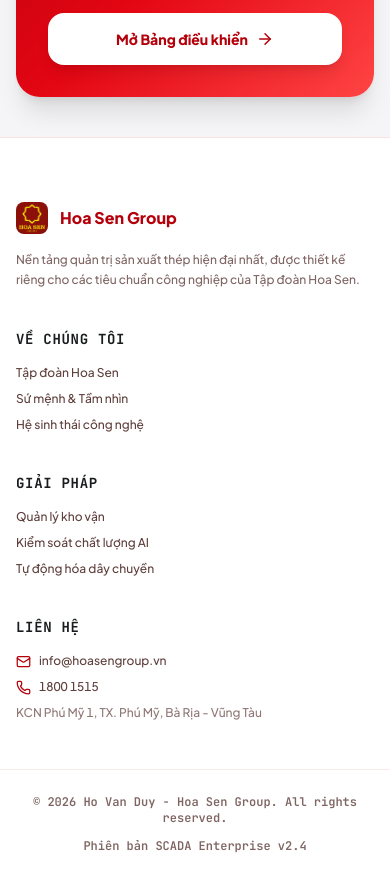
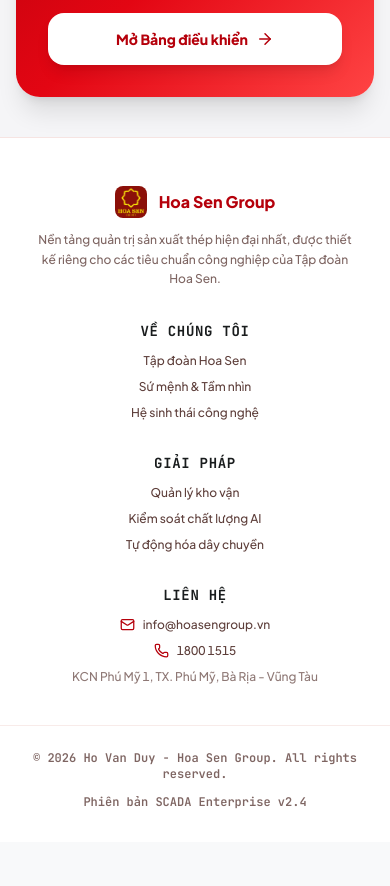
Before and after one commit to VANDUY1112/hoasen, a React (Vite) app: page /#/trang-chu in a window 390 px wide. Before the commit this address led to /#/landing. Shown: the part 2720-3606 px from the top of the page. After the commit the page ends 3562 px from the top, so only its background shows below. Built offline with nearby package versions, Linux system fonts and the light colour scheme.

Commit message:
feat: add responsive landing page with navigation, hero section, and key metrics

```diff
--- a/src/pages/LandingPage.tsx
+++ b/src/pages/LandingPage.tsx
@@ -490,20 +490,20 @@
       </section>
 
       {/* Footer */}
-      <footer id="contact" className="w-full bg-surface-container-lowest border-t border-outline-variant/40 pt-16 pb-8">
-        <div className="max-w-7xl mx-auto px-4 sm:px-6 lg:px-8 grid grid-cols-1 md:grid-cols-4 gap-10">
-          <div className="md:col-span-1">
-            <div className="flex items-center gap-3 mb-4">
+      <footer id="contact" className="w-full bg-surface-container-lowest border-t border-outline-variant/40 pt-12 sm:pt-16 pb-8">
+        <div className="max-w-7xl mx-auto px-4 sm:px-6 lg:px-8 grid grid-cols-1 md:grid-cols-4 gap-8 sm:gap-10">
+          <div className="md:col-span-1 flex flex-col items-center md:items-start text-center md:text-left">
+            <div className="flex items-center gap-3 mb-3 sm:mb-4">
               <img alt="Hoa Sen Logo" className="h-8 w-8 rounded-lg object-cover" src="/logo.jpg" />
               <span className="font-extrabold text-base text-primary">Hoa Sen Group</span>
             </div>
-            <p className="text-xs sm:text-sm text-on-surface-variant/80 leading-relaxed font-medium">
+            <p className="text-xs sm:text-sm text-on-surface-variant/80 leading-relaxed font-medium max-w-xs md:max-w-none">
               Nền tảng quản trị sản xuất thép hiện đại nhất, được thiết kế riêng cho các tiêu chuẩn công nghiệp của Tập đoàn Hoa Sen.
             </p>
           </div>
 
-          <div>
-            <h4 className="font-bold text-sm text-on-surface uppercase tracking-wider mb-4 font-mono">Về chúng tôi</h4>
+          <div className="flex flex-col items-center md:items-start text-center md:text-left">
+            <h4 className="font-bold text-sm text-on-surface uppercase tracking-wider mb-3 sm:mb-4 font-mono">Về chúng tôi</h4>
             <ul className="space-y-2.5 text-xs sm:text-sm text-on-surface-variant font-medium">
               <li className="hover:text-primary cursor-pointer transition-colors">Tập đoàn Hoa Sen</li>
               <li className="hover:text-primary cursor-pointer transition-colors">Sứ mệnh &amp; Tầm nhìn</li>
@@ -511,8 +511,8 @@
             </ul>
           </div>
 
-          <div>
-            <h4 className="font-bold text-sm text-on-surface uppercase tracking-wider mb-4 font-mono">Giải pháp</h4>
+          <div className="flex flex-col items-center md:items-start text-center md:text-left">
+            <h4 className="font-bold text-sm text-on-surface uppercase tracking-wider mb-3 sm:mb-4 font-mono">Giải pháp</h4>
             <ul className="space-y-2.5 text-xs sm:text-sm text-on-surface-variant font-medium">
               <li onClick={() => navigate('/quan-ly-ton-kho')} className="hover:text-primary cursor-pointer transition-colors">Quản lý kho vận</li>
               <li onClick={() => navigate('/quan-ly-loi')} className="hover:text-primary cursor-pointer transition-colors">Kiểm soát chất lượng AI</li>
@@ -520,14 +520,14 @@
             </ul>
           </div>
 
-          <div>
-            <h4 className="font-bold text-sm text-on-surface uppercase tracking-wider mb-4 font-mono">Liên hệ</h4>
+          <div className="flex flex-col items-center md:items-start text-center md:text-left">
+            <h4 className="font-bold text-sm text-on-surface uppercase tracking-wider mb-3 sm:mb-4 font-mono">Liên hệ</h4>
             <ul className="space-y-2.5 text-xs sm:text-sm text-on-surface-variant font-medium">
-              <li className="flex items-center gap-2">
+              <li className="flex items-center justify-center md:justify-start gap-2">
                 <Mail size={15} className="text-primary shrink-0" />
                 <span>info@hoasengroup.vn</span>
               </li>
-              <li className="flex items-center gap-2">
+              <li className="flex items-center justify-center md:justify-start gap-2">
                 <Phone size={15} className="text-primary shrink-0" />
                 <span>1800 1515</span>
               </li>
@@ -538,7 +538,7 @@
           </div>
         </div>
 
-        <div className="max-w-7xl mx-auto px-4 sm:px-6 lg:px-8 mt-12 pt-6 border-t border-outline-variant/30 flex flex-col sm:flex-row items-center justify-between gap-3 text-center sm:text-left text-xs font-mono text-on-surface-variant/80 font-semibold">
+        <div className="max-w-7xl mx-auto px-4 sm:px-6 lg:px-8 mt-10 sm:mt-12 pt-6 border-t border-outline-variant/30 flex flex-col sm:flex-row items-center justify-between gap-3 text-center sm:text-left text-xs font-mono text-on-surface-variant/80 font-semibold">
           <p>© 2026 Ho Van Duy - Hoa Sen Group. All rights reserved.</p>
           <p>Phiên bản SCADA Enterprise v2.4</p>
         </div>
```
